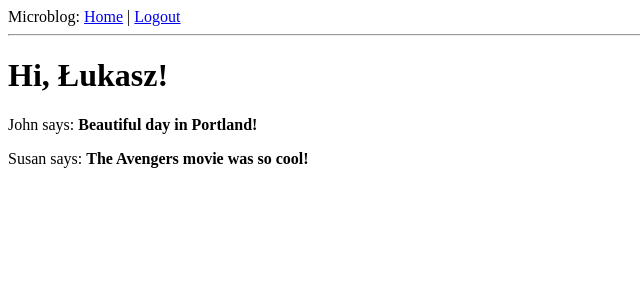
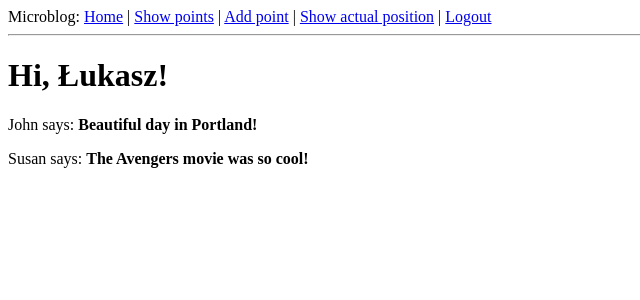
Before and after one commit to LukaszDr/Skaner, a Flask app: page / in a window 1280 px wide. Shown: the top 300 px of the page, without its empty margins (0-640 px from the left). Run offline with Flask 2, Linux system fonts and the light colour scheme; a user stored in the database is signed in.

Commit message:
modified:   app/templates/base.html 	modified:   app/views.py 	modified:   app/views.pyc

```diff
--- a/app/templates/base.html
+++ b/app/templates/base.html
@@ -10,6 +10,9 @@
     <div>Microblog:
         <a href="{{ url_for('index') }}">Home</a>
         {% if g.user.is_authenticated %}
+        | <a href="{{ url_for('points') }}">Show points</a>
+        | <a href="{{ url_for('addp') }}">Add point</a>
+	| <a href="{{ url_for('show') }}">Show actual position</a>
         | <a href="{{ url_for('logout') }}">Logout</a>
         {% endif %}
     </div>
--- a/app/views.py
+++ b/app/views.py
@@ -11,6 +11,7 @@ GPIO.setmode(GPIO.BCM)
 GPIO.setwarnings(False)
 encoderx=encoder(0,25,18,25)
 encodery=encoder(0,25,23,24)
+allpoints=[]
 
 
 @app.route('/new')
@@ -32,26 +33,14 @@ def show():
 
 @app.route('/addp')
 def addp():
-    points = [str(encoderx.value()),str(encoderx.value())]
-    return redirect(url_for('index'))
+    allpoints.append([encoderx.value(),encodery.value()])
+    return redirect(url_for('points'))
 
 @app.route('/points')
 def points():
-    print "punkty"
-    points = [  # fake array of points
-        {
-            'valuex': {(encoderx.value())},
-            'valuey': {(encodery.value())}
-        },
-        {
-            'valuex': {(encoderx.value()+10)},
-            'valuey': {(encodery.value()+10)}
-        }
-    ]
-    print points
     return render_template("points.html",
                            title='Points',
-                           points=points)
+                           allpoints=allpoints)
 
 @app.route('/')
 @app.route('/index')
```
Also changed, not shown: 1 other file.
